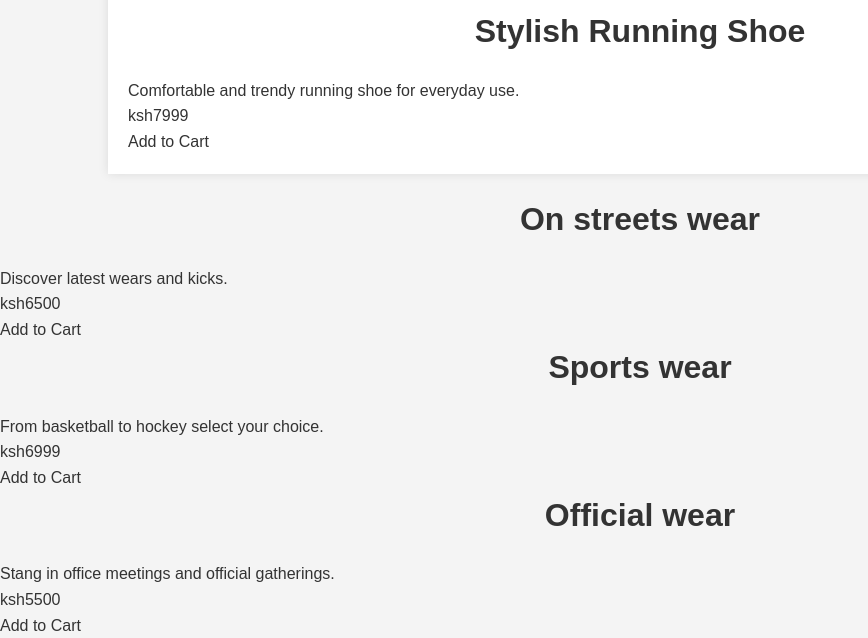
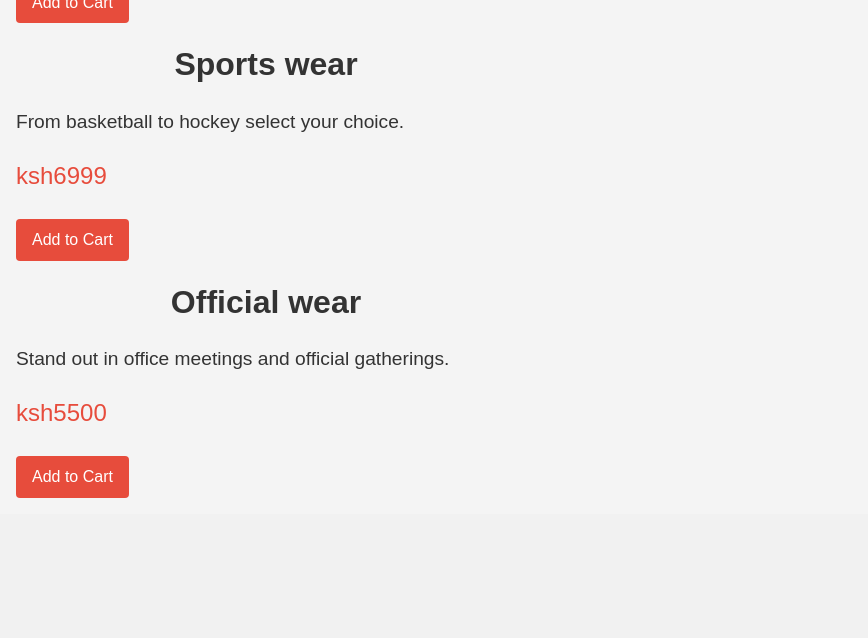
Before and after one commit to Mickeyopo/Webdev, a PHP site: page /products.html in a window 1280 px wide. Shown: the part 954-1592 px from the top of the page, without its empty margins (0-868 px from the left). After the commit the page ends 1452 px from the top, so only its background shows below. Run offline with PHP 8.4, Linux system fonts and the light colour scheme.

Commit message:
css product

```diff
--- a/css/style.css
+++ b/css/style.css
@@ -456,3 +456,105 @@ section p {
     padding: 10px 0;
     margin-top: 20px;
 }
+/* General Styles */
+body {
+    font-family: Arial, sans-serif;
+    margin: 0;
+    padding: 0;
+    background-color: #f4f4f4;
+}
+
+a {
+    text-decoration: none;
+    color: #333;
+}
+
+/* Navbar Styles */
+.navbar {
+    display: flex;
+    justify-content: space-around;
+    background-color: #333;
+    padding: 1em;
+}
+
+.navbar a {
+    color: white;
+    padding: 0.5em 1em;
+}
+
+.navbar a:hover {
+    background-color: #575757;
+}
+
+/* Header Styles */
+.header {
+    text-align: center;
+    padding: 2em 0;
+    background-color: #222;
+    color: white;
+}
+
+/* Container Styles */
+.container {
+    display: flex;
+    flex-wrap: wrap;
+    justify-content: center;
+    padding: 2em;
+    background-color: white;
+    margin: 2em auto;
+    box-shadow: 0 4px 8px rgba(0,0,0,0.1);
+    max-width: 1200px;
+}
+
+/* Product Image Styles */
+.product-image {
+    flex: 1;
+    max-width: 500px;
+    margin: 1em;
+}
+
+/* Product Details Styles */
+.product-details {
+    flex: 1;
+    max-width: 500px;
+    margin: 1em;
+}
+
+.product-details h1 {
+    font-size: 2em;
+    margin-bottom: 0.5em;
+}
+
+.product-details p {
+    font-size: 1.2em;
+    margin-bottom: 1em;
+}
+
+.price {
+    font-size: 1.5em;
+    color: #e74c3c;
+    margin-bottom: 1em;
+}
+
+.add-to-cart {
+    display: inline-block;
+    padding: 0.5em 1em;
+    background-color: #e74c3c;
+    color: white;
+    border-radius: 4px;
+}
+
+.add-to-cart:hover {
+    background-color: #c0392b;
+}
+
+/* Footer Styles */
+.footer {
+    text-align: center;
+    padding: 1em;
+    background-color: #333;
+    color: white;
+    position: absolute;
+    width: 100%;
+    bottom: 0;
+}
--- a/products.html
+++ b/products.html
@@ -55,7 +55,7 @@
 
 <div class="product-details">
     <h1>Official wear</h1>
-    <p>Stang in office meetings and official gatherings.</p>
+    <p>Stand out in office meetings and official gatherings.</p>
     <div class="price">ksh5500</div>
     <a href="#" class="add-to-cart">Add to Cart</a>
 </div>
```
